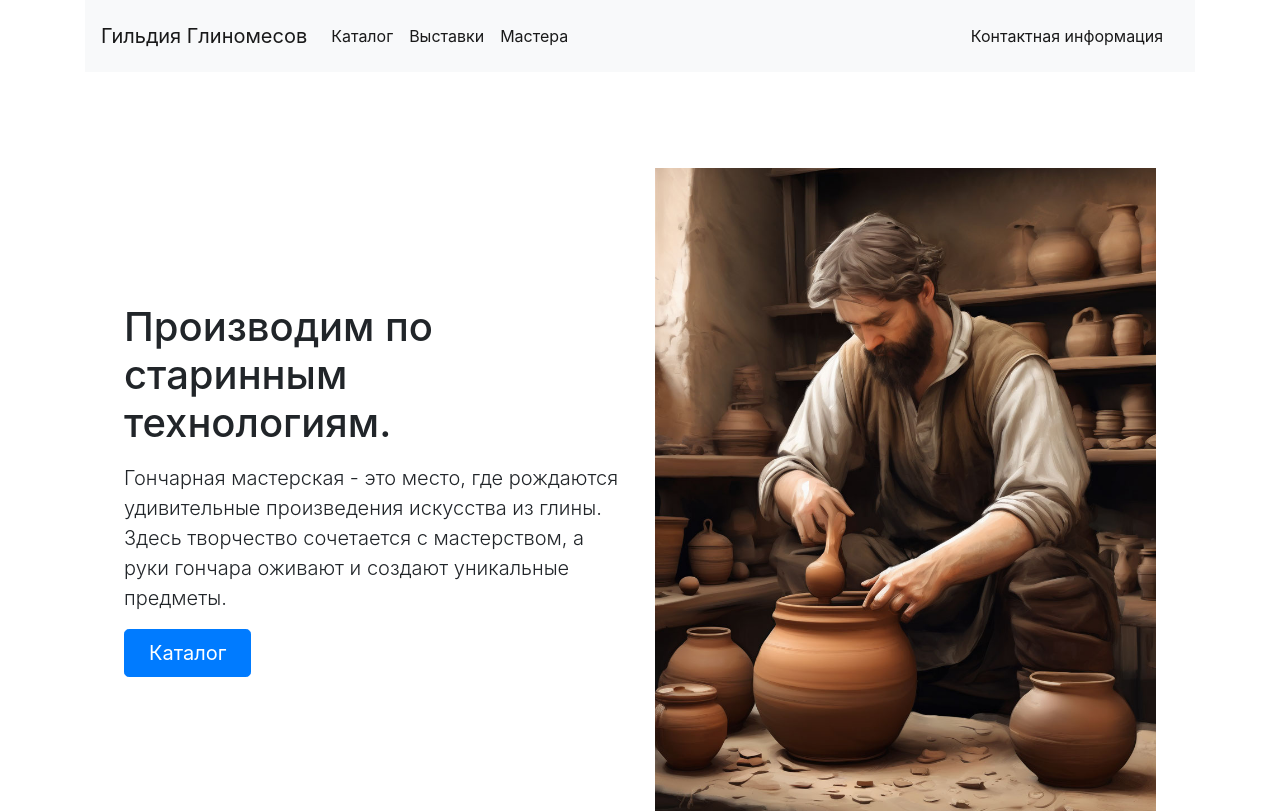
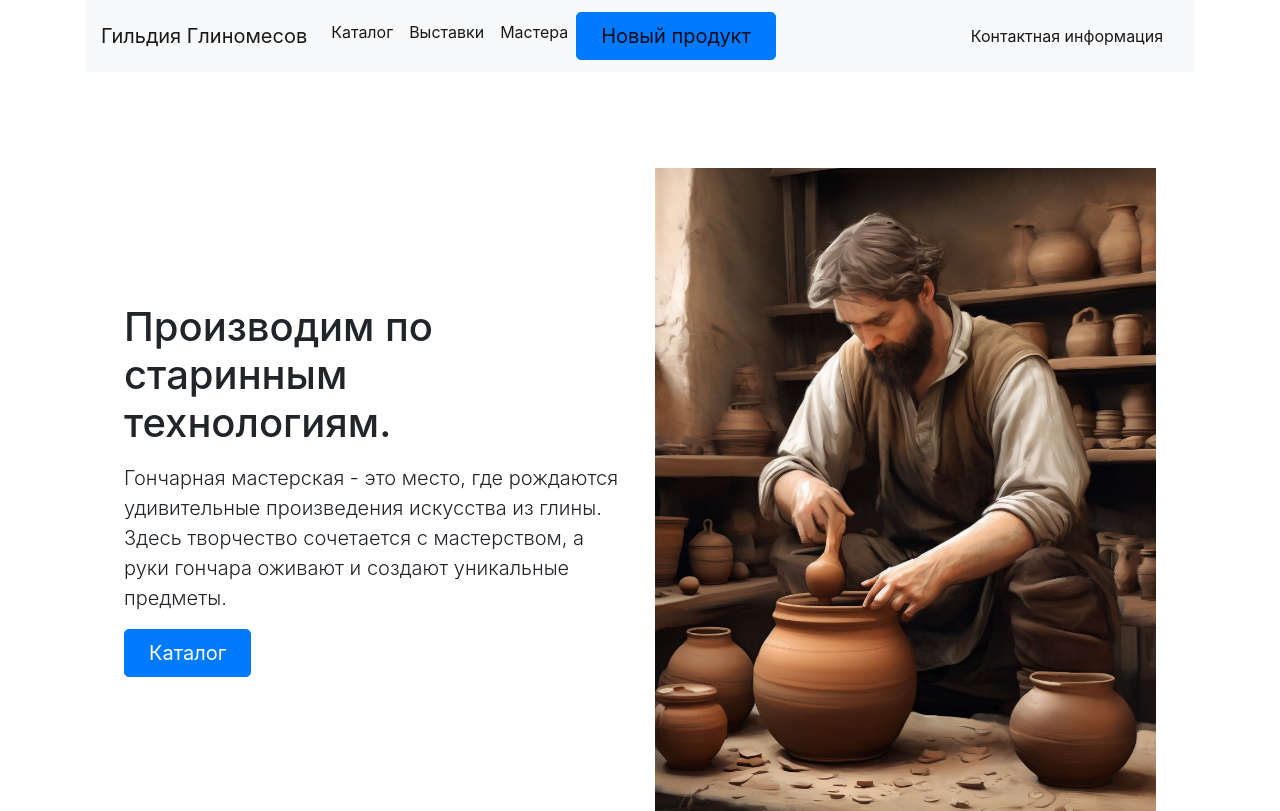
Before and after one commit to alextk37/home_work_19.2, a Django app: page / in a window 1280 px wide. Shown: the top 811 px of the page. Run offline with Django 5.2, Linux system fonts and the light colour scheme; data comes from the database, SQL or seed files in the repository; some libraries are stand-ins or nearby versions.

Commit message:
in header add new_product page linc

```diff
--- a/catalog/templates/catalog/includes/header.html
+++ b/catalog/templates/catalog/includes/header.html
@@ -15,6 +15,9 @@
                 <li class="nav-item active">
                     <a class="nav-link" href="#">Мастера</a>
                 </li>
+                <li class="nav-item active">
+                    <a class="nav-link btn btn-primary btn-lg px-4 me-md-2" href="{% url 'catalog:new_product' %}">Новый продукт</a>
+                </li>
             </ul>
         </div>
         <div class="navbar-text">
```
